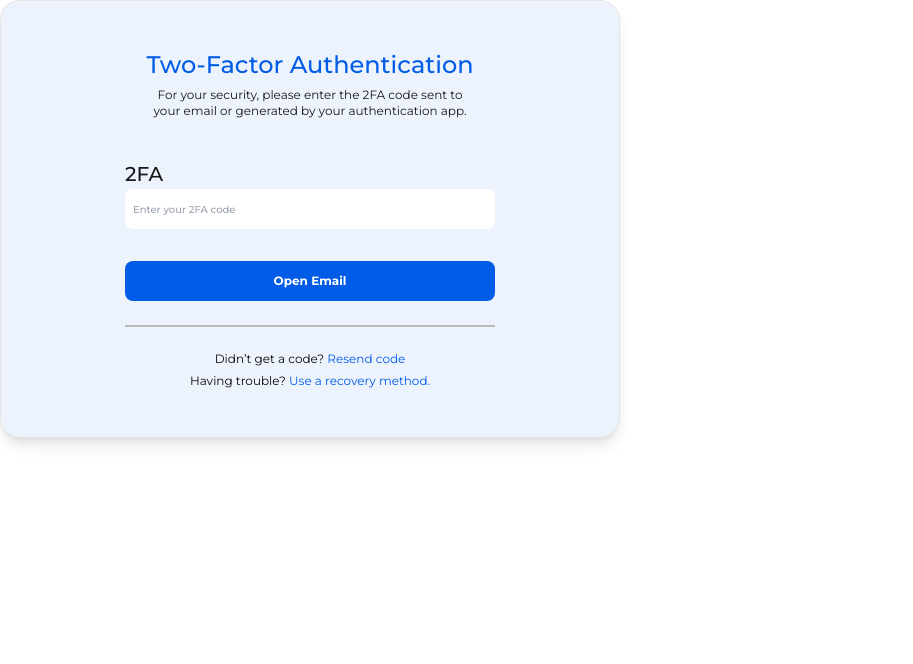
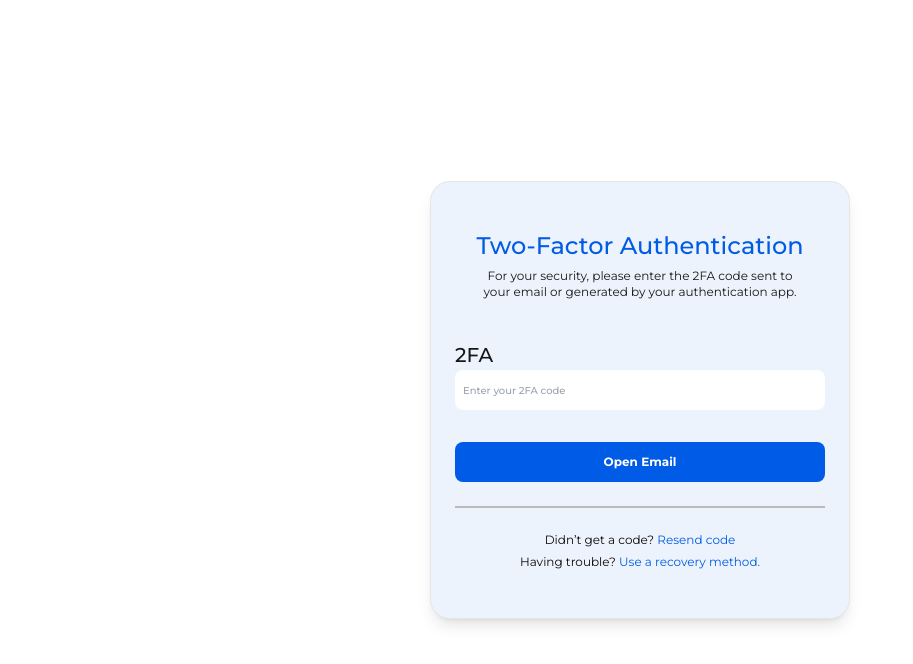
Before and after one commit to ilios91/ilios-fe, a Next.js app: page /2fa in a window 1280 px wide. Shown: the top 664 px of the page, without its empty margins (0-913 px from the left). Built offline with nearby package versions, Linux system fonts and the light colour scheme.

Commit message:
Quick fix

```diff
--- a/src/app/(auth)/2fa/page.tsx
+++ b/src/app/(auth)/2fa/page.tsx
@@ -2,8 +2,7 @@ import TwoFactorAuth from "@/components/auth/TwoFactorAuth";
 
 export default function TwoFactorAuthPage() {
   return (
-    // <div className="fixed inset-0 flex items-center justify-center">
-    <div>
+    <div className="fixed inset-0 flex items-center justify-center">
       <TwoFactorAuth />
     </div>
   );
--- a/src/app/(auth)/login/page.tsx
+++ b/src/app/(auth)/login/page.tsx
@@ -8,6 +8,7 @@ import Link from "next/link";
 import SignupImage from "@/components/icons/SignupImage";
 // import { login } from "@/actions/authentication/auth";
 import { useRouter } from "next/navigation";
+import { FormEvent } from "react";
 
 // const initialState: LoginInterface = { email: "", password: "" };
 
@@ -15,7 +16,8 @@ export default function Login() {
   // const [state, action, isPending] = useActionState(login, initialState);
   const router = useRouter();
 
-  const handleSubmit = () => {
+  const handleSubmit = (e: FormEvent) => {
+    e.preventDefault();
     router.push("/2fa");
   };
 
@@ -34,6 +36,7 @@ export default function Login() {
         </div>
       </div>
       <div className="bg-blue-light w-1/2 h-full my-auto flex">
+
         <form
           onSubmit={handleSubmit}
           className="w-[90%] flex justify-center flex-col mx-auto"
--- a/src/components/auth/TwoFactorAuth.tsx
+++ b/src/components/auth/TwoFactorAuth.tsx
@@ -1,8 +1,8 @@
 import Link from "next/link";
 
-export default function TwoFA() {
+export default function TwoFactorAuth() {
   return (
-    <div className="w-[620px] max-h-[481px] border rounded-[20px] bg-[#EDF3FC] shadow-lg">
+    <div className="w-[420px] max-h-[481px] border rounded-[20px] bg-[#EDF3FC] shadow-lg">
       {/* Logo */}
 
       {/* Content inside the box */}
```
